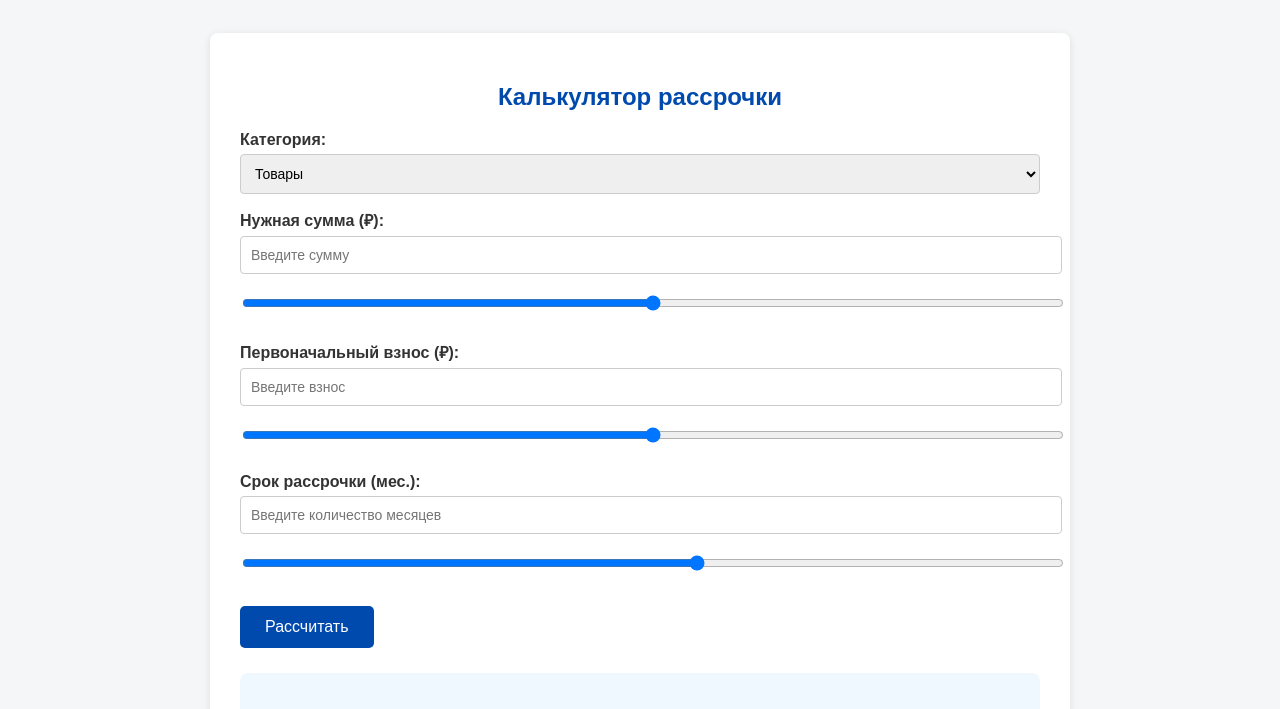
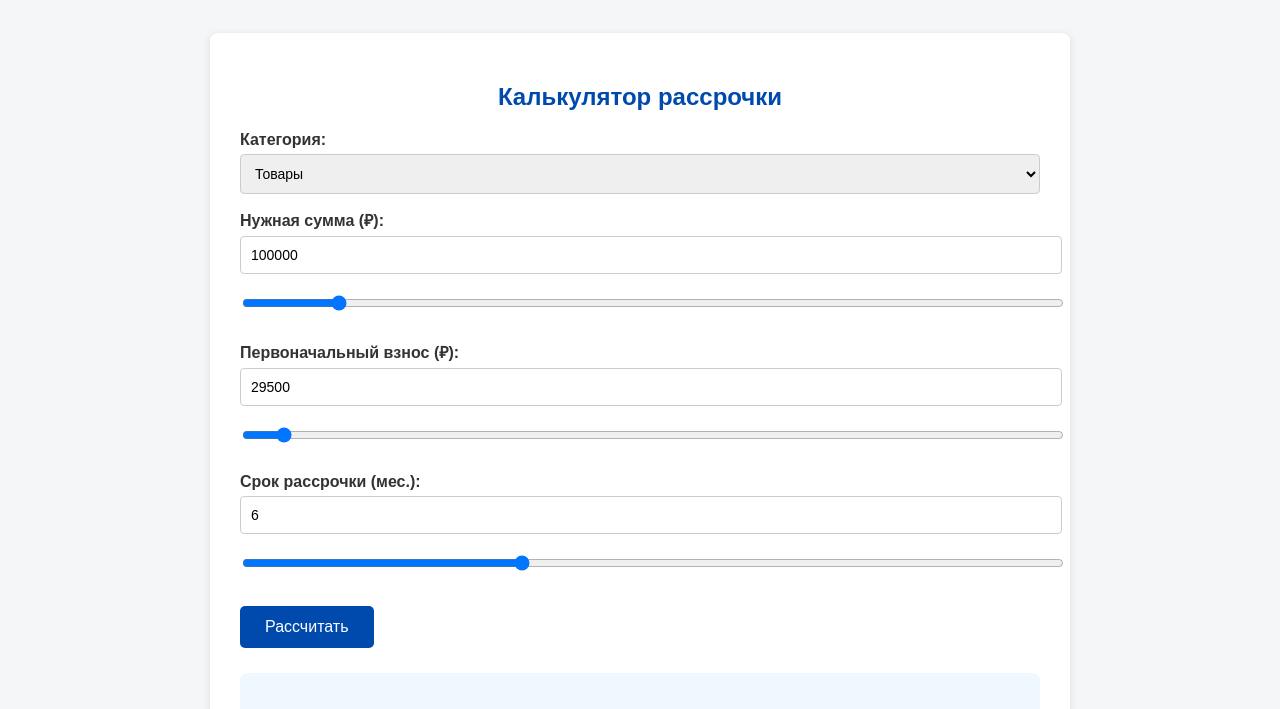
Before and after one commit to EmmanuelEsperanto/testSite, a plain HTML site: page index.html in a window 1280 px wide. Shown: the part 77-786 px from the top of the page. Drawn offline with Linux system fonts and the light colour scheme.

Commit message:
Update index.html

```diff
--- a/index.html
+++ b/index.html
@@ -243,12 +243,22 @@
 </div>
 
 <script>
+
 const amountInput = document.getElementById('amount');
 const amountSlider = document.getElementById('amountSlider');
 const downInput = document.getElementById('downPayment');
 const downSlider = document.getElementById('downSlider');
 const monthsInput = document.getElementById('months');
 const monthsSlider = document.getElementById('monthsSlider');
+
+
+
+monthsSlider.value = 6;
+months.value = 6;
+amountInput.value = 100000;
+amountSlider.value = 100000;
+downInput.value = 29500;
+downSlider.value = 29500;
 
 
 monthsInput.addEventListener('input', () => {
@@ -343,13 +353,14 @@ function calculate() {
     return;
   }
 
-  const base = amount - down;
-  interestRate = 0;
+	let interestRate = 0;
   if (down > 0) {
   interestRate = downInterest.get(months) / 100;
   } else {
   interestRate = noDownInterest.get(months) / 100;
   }
+
+  const base = amount - down;
   const markup = interestRate;
   // Расчёт общей суммы с наценкой
   const totalCost = amount * (1 + markup);
```
